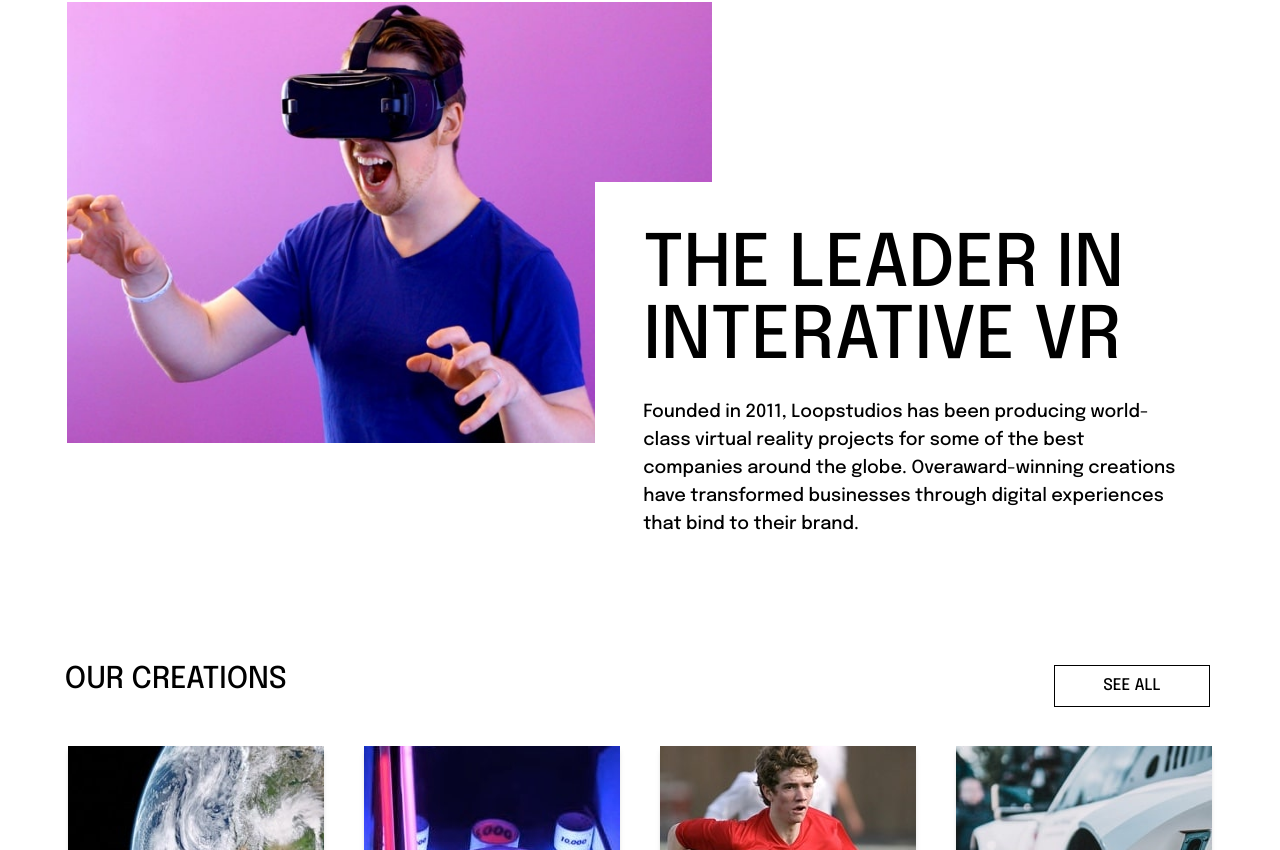
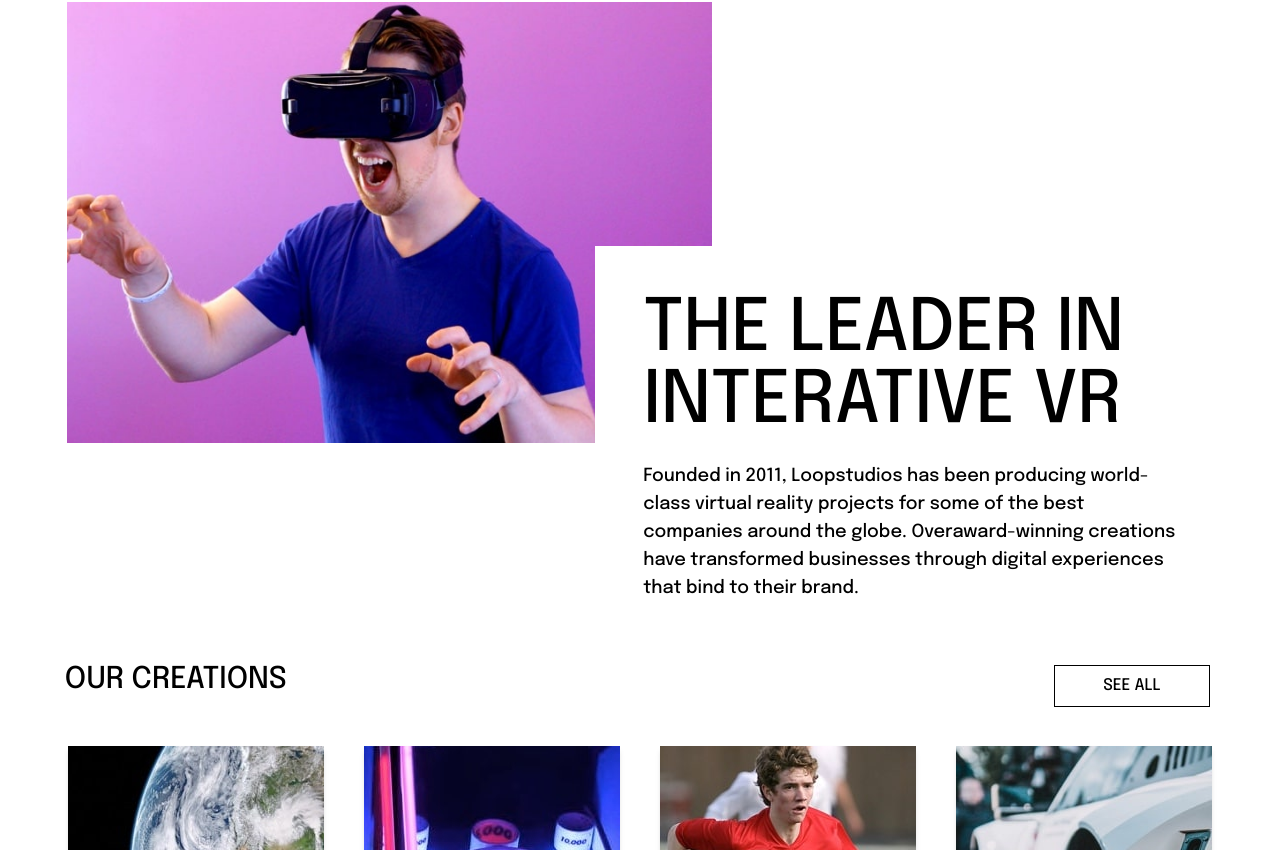
Before and after one commit to Agyanim/Loopstudios-landing-page, a React (Vite) app: page / in a window 1280 px wide. Shown: the part 602-1452 px from the top of the page. Built offline with nearby package versions, Linux system fonts and the light colour scheme.

Commit message:
Responsiveness improved

```diff
--- a/src/App.jsx
+++ b/src/App.jsx
@@ -33,7 +33,7 @@
         <div>
         <h1
           className=" text-center text-4xl mt-[4rem] mb-8
-          sm:mt-[16rem] sm:mb-8
+          sm:mt-[21rem] sm:mb-8
           lg:text-3xl lg:ml-[-8%] lg:mt-5
           xl:ml-[-80%]
         "
--- a/src/components/Cards.jsx
+++ b/src/components/Cards.jsx
@@ -6,7 +6,7 @@
 const LeadCard = () => {
   return (
     <div className=" p-[1rem] text-center w-[80vw] mx-auto
-    sm:w-[60vw]
+    sm:w-[60vw] sm:mt-[4rem]
     lg:w-[49vw] lg:p-10 lg:text-left lg:bg-white
     xl:w-[50vw] xl:p-[3rem]
     ">
@@ -35,14 +35,14 @@
     <>
       <div
         className="  bg-no-repeat bg-cover  text-white w-[80vw] mx-auto h-[20.8vh]
-      sm:w-[42vw] sm:h-[20.1vh] lg:w-[19.2vw] lg:bg-cover lg:h-[50vh] xl:w-[20vw] xl:h-[35vw] 1xl:w-[20vw] 1xl:h-[57vh]
+      sm:w-[42vw] sm:h-[25vh] lg:w-[19.2vw] lg:bg-cover lg:h-[50vh] xl:w-[20vw] xl:h-[35vw] 1xl:w-[20vw] 1xl:h-[57vh]
         shadow-md hover:shadow-indigo-700/80 hover:scale-[1.1] transition-all duration-700"
         style={{
           backgroundImage: `url(${imageName})`,
         }}
       >
         <h1 className="uppercase mt-[3rem] pl-[1rem] text-lg
-        sm:mt-[0px]
+        sm:mt-[5rem]
         lg:mt-[18rem] lg:left-[-1rem]
         xl:text-2xl xl:mt-[24rem]
         1xl:mt-[24rem]
```
